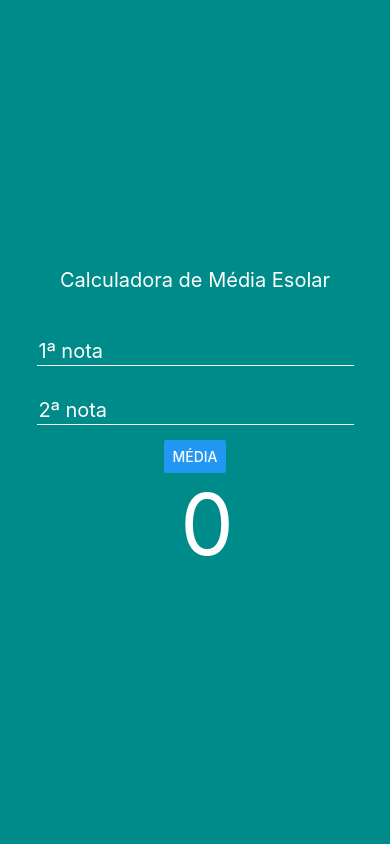
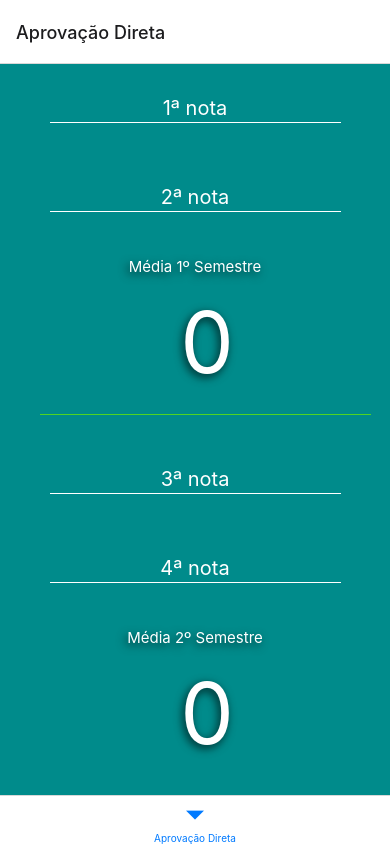
Before and after one commit to jcgsr/mar-MediaEscolarRN, a React Native app: screen / in a window 390 px wide. Built offline with nearby package versions, Linux system fonts and the light colour scheme.

Commit message:
first screen done, bottom tabs

```diff
--- a/App.js
+++ b/App.js
@@ -1,50 +1,23 @@
 // 03.03.2022
 // primero app meu Android e iOS
 import React, { useState, useRef } from "react";
-import {
-  StyleSheet,
-  Text,
-  SafeAreaView,
-  View,
-  TextInput,
-  Button,
-} from "react-native";
+import { StyleSheet, SafeAreaView, ScrollView } from "react-native";
+
+import Direta from "./src/components/Direta";
+
+// navigation
+import { NavigationContainer } from "@react-navigation/native";
+import { createBottomTabNavigator } from "@react-navigation/bottom-tabs";
+
+const Tab = createBottomTabNavigator();
 
 export default function App() {
-  const [grade1, setGrade1] = useState(0);
-  const [grade2, setGrade2] = useState(0);
-  const [average, setAverage] = useState(0);
-
-  const grade1Ref = useRef(null);
-  const grade2Ref = useRef(null);
-
-  const handleAverage = () => {
-    setAverage(parseFloat((grade1 + grade2) / 2).toFixed(2));
-    grade1Ref.current.focus();
-    grade1Ref.current.clear();
-  };
   return (
-    <SafeAreaView style={styles.container}>
-      <Text style={styles.txtH1}>Calculadora de Média Esolar</Text>
-      <TextInput
-        placeholder="1ª nota"
-        onFocus={() => grade1Ref.current.focus()}
-        keyboardType="numeric"
-        ref={grade1Ref}
-        style={styles.input}
-        onChangeText={(text) => setGrade1(parseFloat(text))}
-      />
-      <TextInput
-        placeholder="2ª nota"
-        keyboardType="numeric"
-        style={styles.input}
-        onChangeText={(text) => setGrade2(parseFloat(text))}
-      />
-      <Button title="Média" onPress={handleAverage} />
-      <View>
-        <Text style={styles.average}> {average}</Text>
-      </View>
-    </SafeAreaView>
+    <NavigationContainer>
+      <Tab.Navigator>
+        <Tab.Screen name="Aprovação Direta" component={Direta} />
+      </Tab.Navigator>
+    </NavigationContainer>
   );
 }
 
@@ -55,21 +28,9 @@ const styles = StyleSheet.create({
     alignItems: "center",
     justifyContent: "center",
   },
-  txtH1: {
-    color: "white",
-    fontSize: 20,
-    marginBottom: 30,
-  },
-  input: {
-    margin: 15,
-    borderBottomWidth: 1,
-    borderBottomColor: "white",
-    padding: 2,
-    fontSize: 20,
-    color: "white",
-  },
-  average: {
-    fontSize: 85,
-    color: "white",
+  scrollView: {
+    marginHorizontal: 20,
+    marginBottom: 20,
+    width: "100%",
   },
 });
--- a/package.json
+++ b/package.json
@@ -10,11 +10,15 @@
     "eject": "expo eject"
   },
   "dependencies": {
+    "@react-navigation/bottom-tabs": "^6.2.0",
+    "@react-navigation/native": "^6.0.8",
     "expo": "~44.0.0",
     "expo-status-bar": "~1.2.0",
     "react": "17.0.1",
     "react-dom": "17.0.1",
     "react-native": "0.64.3",
+    "react-native-safe-area-context": "3.3.2",
+    "react-native-screens": "~3.10.1",
     "react-native-web": "0.17.1"
   },
   "devDependencies": {
--- /dev/null
+++ b/src/components/Direta.js
@@ -0,0 +1,206 @@
+import React, { useState, useRef } from "react";
+import {
+  StyleSheet,
+  Text,
+  SafeAreaView,
+  View,
+  TextInput,
+  TouchableOpacity,
+  ScrollView,
+} from "react-native";
+
+export default function Direta() {
+  // 1º Semestre
+  const [grade1, setGrade1] = useState(0);
+  const [grade2, setGrade2] = useState(0);
+  const total1 = grade1 + grade2;
+  const average1 = total1 / 2;
+
+  const grade1Ref = useRef(null);
+  const grade2Ref = useRef(null);
+
+  // 2º Semestre
+  const [grade3, setGrade3] = useState(0);
+  const [grade4, setGrade4] = useState(0);
+  const total2 = grade3 + grade4;
+  const average2 = total2 / 2;
+
+  const grade3Ref = useRef(null);
+  const grade4Ref = useRef(null);
+
+  // média geral
+  const average = (average1 + average2) / 2;
+
+  const handleDelete = () => {
+    grade1Ref.current.clear();
+    grade1Ref.current.focus();
+    grade2Ref.current.clear();
+    grade3Ref.current.clear();
+    grade4Ref.current.clear();
+  };
+  return (
+    <SafeAreaView style={styles.container}>
+      <ScrollView style={styles.scrollView}>
+        {/* 1º Semestre */}
+        <TextInput
+          placeholder="1ª nota"
+          onFocus={() => grade1Ref.current.focus()}
+          selectTextOnFocus
+          keyboardType="numeric"
+          ref={grade1Ref}
+          style={styles.input}
+          onChangeText={(text) => setGrade1(parseFloat(text))}
+          onSubmitEditing={() => grade2Ref.current.focus()}
+        />
+        <TextInput
+          placeholder="2ª nota"
+          keyboardType="numeric"
+          selectTextOnFocus
+          ref={grade2Ref}
+          style={styles.input}
+          onChangeText={(text) => setGrade2(parseFloat(text))}
+          onSubmitEditing={() => grade3Ref.current.focus()}
+        />
+
+        <View>
+          <Text style={styles.txtH2}>Média 1º Semestre</Text>
+          <Text style={styles.average}> {average1}</Text>
+        </View>
+        <Text style={styles.txtHR}></Text>
+
+        {/* 2º Semestre */}
+        <TextInput
+          placeholder="3ª nota"
+          onFocus={() => grade3Ref.current.focus()}
+          selectTextOnFocus
+          keyboardType="numeric"
+          ref={grade3Ref}
+          style={styles.input}
+          onChangeText={(text) => setGrade3(parseFloat(text))}
+          onSubmitEditing={() => grade4Ref.current.focus()}
+        />
+        <TextInput
+          placeholder="4ª nota"
+          keyboardType="numeric"
+          selectTextOnFocus
+          ref={grade4Ref}
+          style={styles.input}
+          onChangeText={(text) => setGrade4(parseFloat(text))}
+        />
+
+        <View>
+          <Text style={styles.txtH2}>Média 2º Semestre</Text>
+          <Text style={styles.average}> {average2}</Text>
+        </View>
+        <Text style={styles.txtHR}></Text>
+        <View>
+          <Text style={styles.txtAverage}>Média Geral</Text>
+          <Text style={styles.generalAverage}> {average.toFixed(1)}</Text>
+        </View>
+        <Text style={styles.txtHR}></Text>
+        <View style={styles.view}>
+          <TouchableOpacity style={styles.btn} onPress={handleDelete}>
+            <Text style={styles.btnText}>Apagar Notas</Text>
+          </TouchableOpacity>
+        </View>
+      </ScrollView>
+    </SafeAreaView>
+  );
+}
+
+const styles = StyleSheet.create({
+  container: {
+    flex: 1,
+    backgroundColor: "#008B8B",
+    alignItems: "center",
+    justifyContent: "center",
+  },
+  scrollView: {
+    marginHorizontal: 20,
+    marginBottom: 20,
+    width: "100%",
+  },
+  txtH1: {
+    color: "white",
+    fontSize: 30,
+    marginBottom: 30,
+    marginTop: 30,
+    textShadowColor: "rgba(0, 0, 0, 0.75)",
+    textShadowOffset: { width: -2, height: 3 },
+    textShadowRadius: 10,
+  },
+  txtH2: {
+    color: "white",
+    fontSize: 15,
+    marginBottom: 15,
+    marginTop: 15,
+    textShadowColor: "rgba(0, 0, 0, 0.75)",
+    textShadowOffset: { width: -2, height: 3 },
+    textShadowRadius: 10,
+    textAlign: "center",
+  },
+  input: {
+    margin: 30,
+    borderBottomWidth: 1,
+    borderBottomColor: "white",
+    padding: 2,
+    fontSize: 20,
+    color: "white",
+    textAlign: "center",
+  },
+  average: {
+    fontSize: 85,
+    color: "white",
+    textShadowColor: "rgba(0, 0, 0, 0.75)",
+    textShadowOffset: { width: -2, height: 3 },
+    textShadowRadius: 10,
+    textAlign: "center",
+  },
+  generalAverage: {
+    fontSize: 85,
+    color: "#50D422",
+    textShadowColor: "rgba(0, 0, 0, 0.75)",
+    textShadowOffset: { width: -1, height: 1 },
+    textShadowRadius: 10,
+    textAlign: "center",
+  },
+  txtAverage: {
+    fontSize: 20,
+    color: "#50D422",
+    textShadowColor: "rgba(0, 0, 0, 0.75)",
+    textShadowOffset: { width: -2, height: 3 },
+    textShadowRadius: 10,
+    textAlign: "center",
+  },
+  txtHR: {
+    height: 1,
+    width: "100%",
+    backgroundColor: "#50D422",
+    margin: 20,
+  },
+  scrollView: {
+    marginHorizontal: 20,
+    marginBottom: 20,
+    width: "90%",
+  },
+  btn: {
+    height: 40,
+    width: "50%",
+    backgroundColor: "red",
+    borderRadius: 10,
+    justifyContent: "center",
+    alignItems: "center",
+    marginTop: 20,
+    elevation: 3,
+    marginBottom: 20,
+  },
+  btnText: {
+    color: "white",
+    fontSize: 20,
+  },
+  view: {
+    display: "flex",
+    alignItems: "center",
+    justifyContent: "center",
+  },
+});
```
Also changed, not shown: 2 other files (tests, documents, lock files or other folders).
